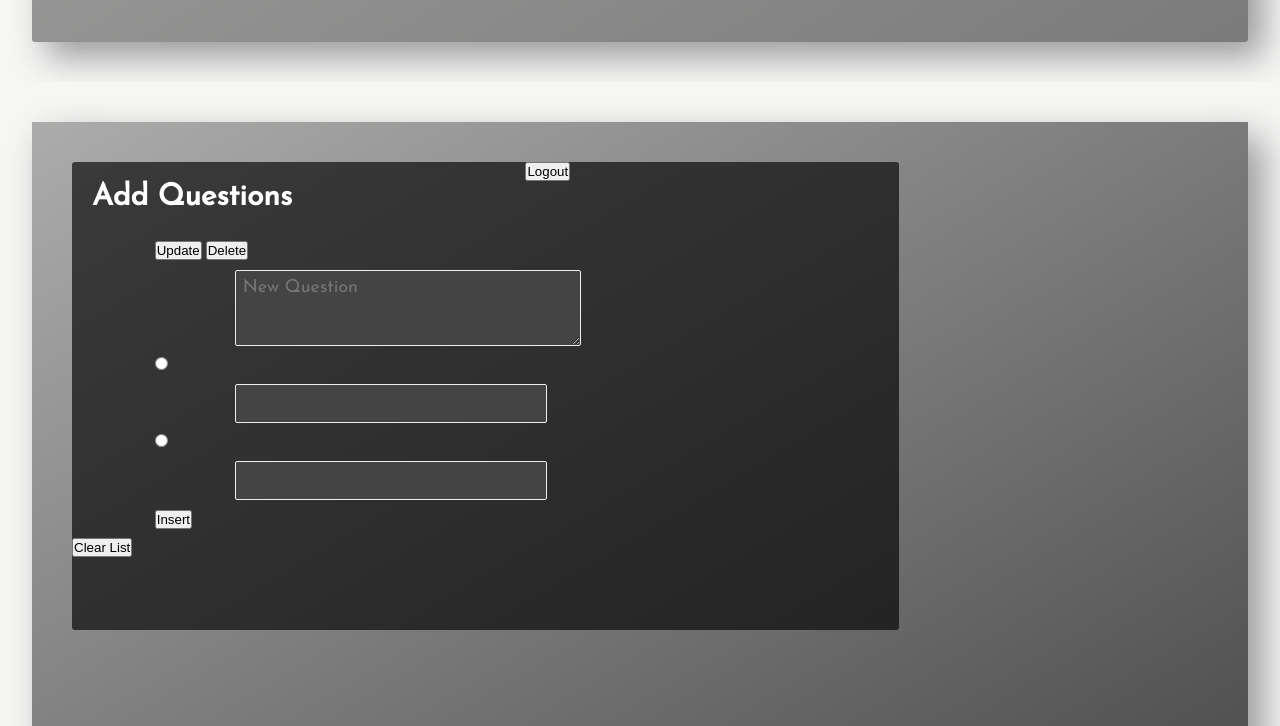
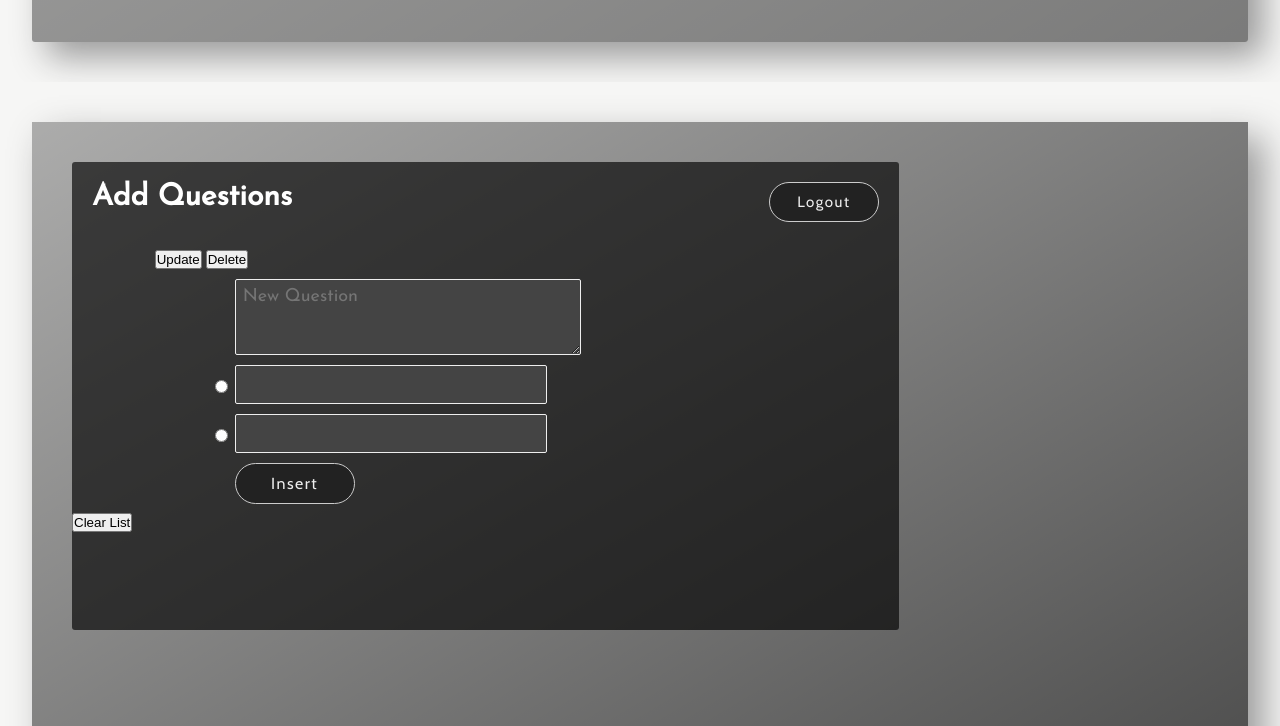
Before and after one commit to marb61a/JS-Quiz, a plain HTML site: page index.html in a window 1280 px wide. Shown: the part 718-1444 px from the top of the page. Drawn offline with nearby package versions, Linux system fonts and the light colour scheme.

Commit message:
updated admin section styling

```diff
--- a/style.css
+++ b/style.css
@@ -211,3 +211,51 @@ div.forms-wrapper input[type="text"] {
     animation: fade .5s;
     transition: all .5s;
 }
+
+div.forms-wrapper input[type="text"]:focus {
+    border: .5px solid #3b8beb;
+    background: #555;
+}
+
+div.forms-wrapper input[type="radio"] {
+    position: absolute;
+    left: 60px;
+    top: 15px;
+}
+
+#question-insert-btn {
+    font-family: 'Cabin', sans-serif;
+    margin-left: 80px;
+    padding: 10px 10px;
+    width: 120px;
+    color: #eee;
+    font-size: 16px;
+    letter-spacing: 1.5px;
+    background: #222;
+    border-radius: 25px;
+    outline: none;
+    border: 1px solid #ccc;
+    transition: background .3s, border .3s, box-shadow .3s;
+}
+
+#question-insert-btn:hover {
+    color: #eee;
+    border: 1px solid #fff;
+    background: #555;
+}
+
+#admin-logout-btn {
+    font-family: 'Cabin', sans-serif;
+    font-size: 15px;
+    float: right;
+    margin: 20px;
+    background-color: #222;
+    border-radius: 25px;
+    width: 110px;
+    letter-spacing: 1.5px;
+    color: #eee;
+    padding: 10px;
+    border: 1px solid #ccc;
+    outline: none;
+    transition: all .3s;
+}
```
